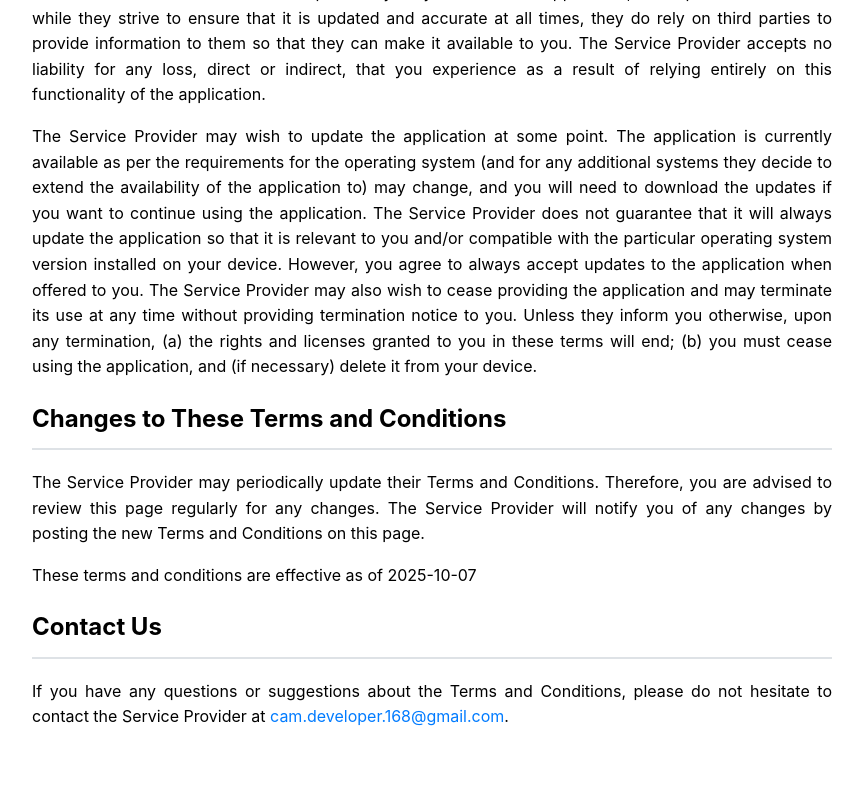
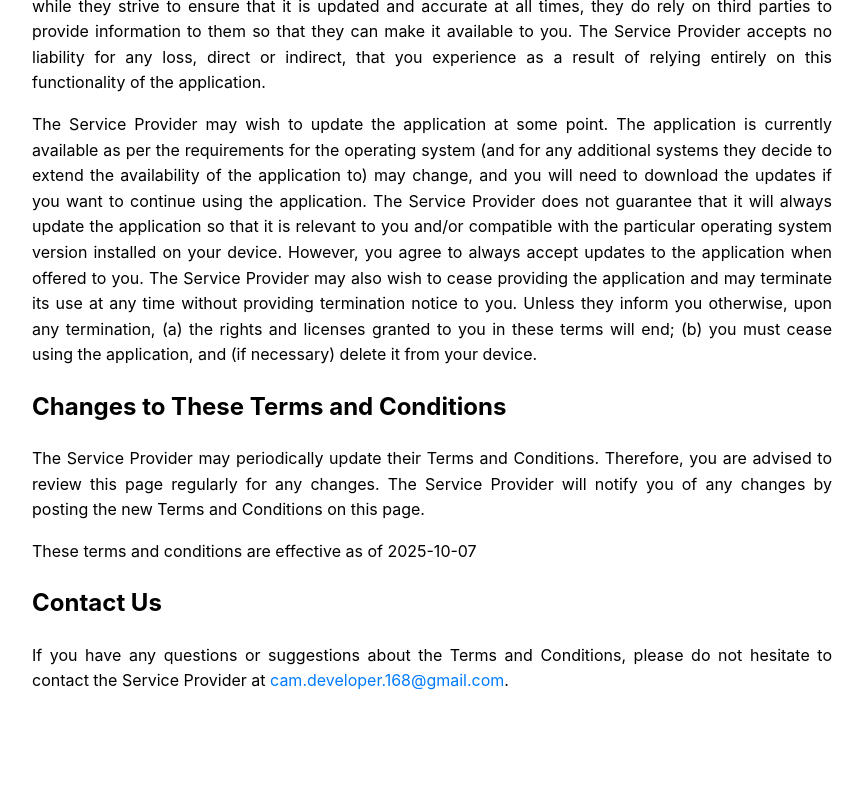
Before and after one commit to app-sudo/math-six-terms-conditions, a plain HTML site: page index.html in a window 1280 px wide. Shown: the part 1435-2231 px from the top of the page, without its empty margins (208-1071 px from the left). After the commit the page ends 2195 px from the top, so only its background shows below. Drawn offline with Linux system fonts and the light colour scheme.

Commit message:
Update index.html

```diff
--- a/index.html
+++ b/index.html
@@ -25,10 +25,9 @@
             transition: background-color 0.3s;
         }
         h1, h2 {
-            /* color: #212529; */ /* Removed to allow WebView default */
-            border-bottom: 2px solid #dee2e6;
-            padding-bottom: 10px;
-            transition: border-bottom-color 0.3s;
+            li {
+                text-align: left;
+            }
         }
         p, li {
             text-align: justify;
```
